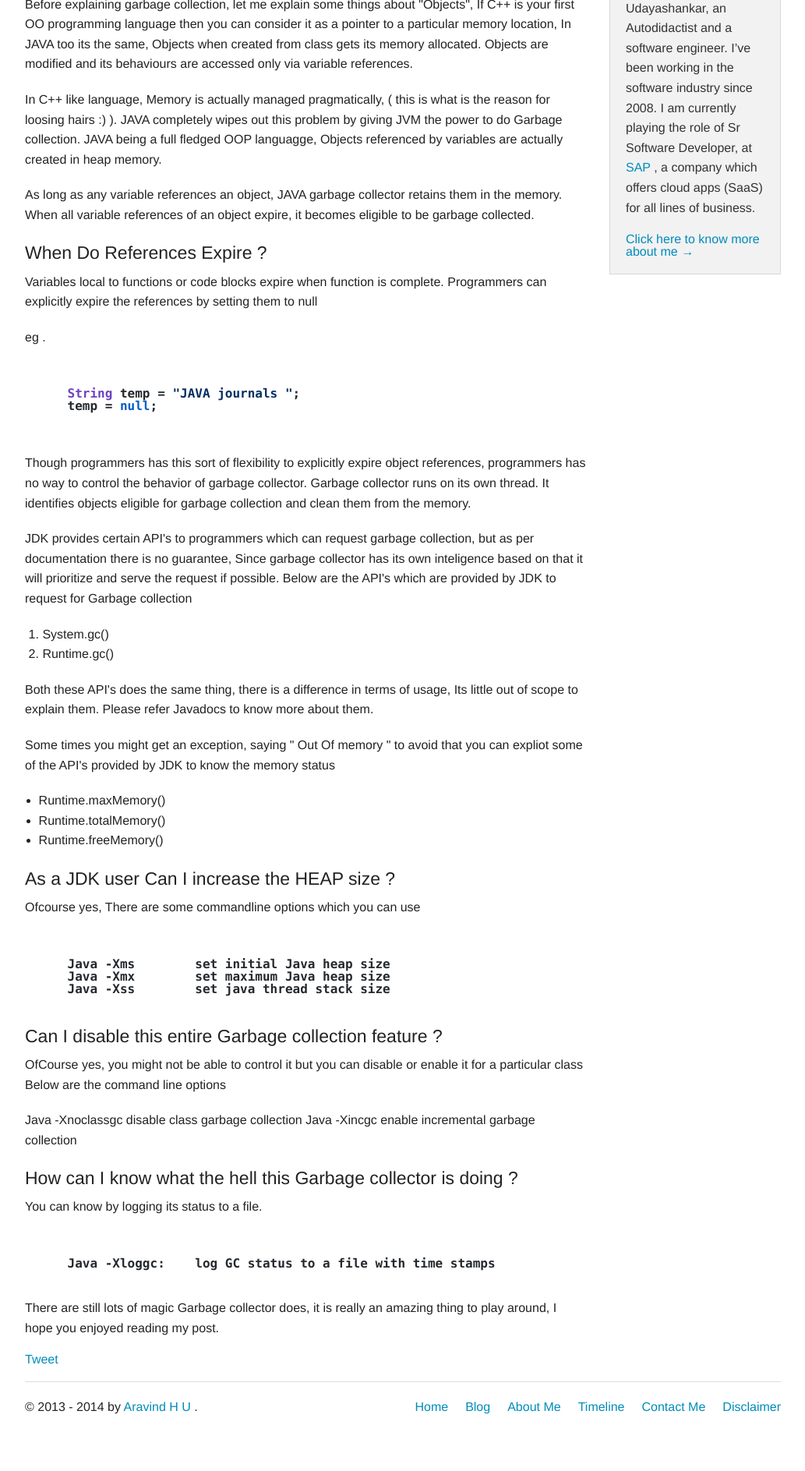
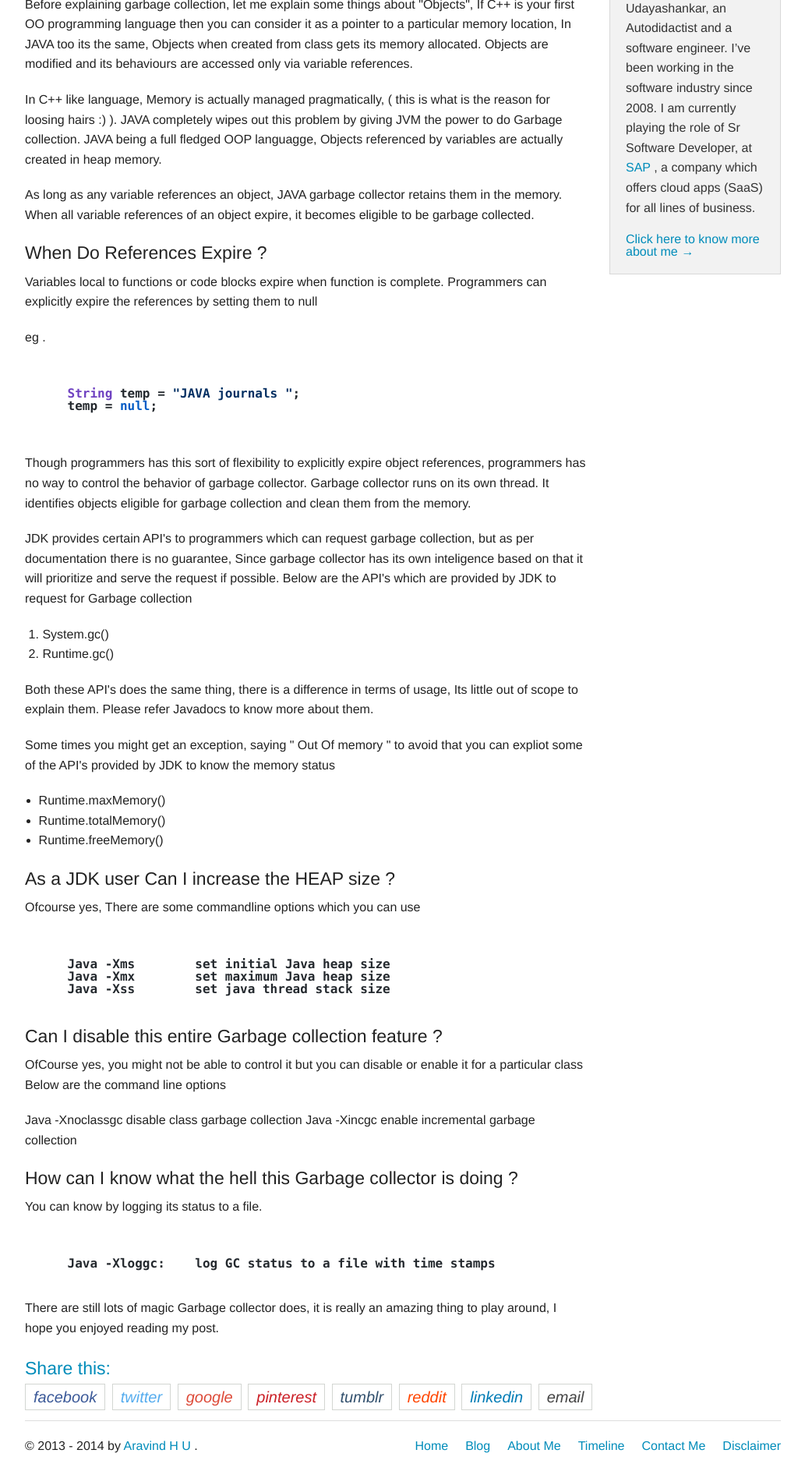
Before and after one commit to aravind666/aravind666.github.io, a Jekyll site: the page built from _posts/2015-12-13-how-garbage-collection-works.html, in a window 1280 px wide, cut to the strip 324-2211 px from the top of the page. Shown: the whole strip at 78% size, without its empty margins (123-1156 px from the left). Built offline with Jekyll 4.4.1, drawn with Linux system fonts in a browser that asks for light colours; nearby versions of some CDN libraries; Markdown is read by kramdown in place of the engine named in the settings; comment, search, counter and statistics services are not loaded; before the commit the page ends 2162 px from its top, so only the background shows below that.

```diff
--- /dev/null
+++ b/_includes/social_media_bar.html
@@ -0,0 +1,52 @@
+<div id="share-bar" class="large-10 columns">
+    <h4><a href="#">Share this:</a></h4>
+    <div class="share-buttons">
+        <a  href="https://www.facebook.com/sharer/sharer.php?u={{ site.url }}{{ site.baseurl }}{{ page.url }}"
+            onclick="window.open(this.href, 'pop-up', 'left=20,top=20,width=500,height=500,toolbar=1,resizable=0'); return false;"
+            title="Share on Facebook" >
+            <i class="fa fa-facebook-official share-button"> facebook</i>
+        </a>
+
+        <a  href="https://twitter.com/intent/tweet?text={{ page.title }}&url={{ site.url }}{{ site.baseurl }}{{ page.url }}"
+            onclick="window.open(this.href, 'pop-up', 'left=20,top=20,width=500,height=500,toolbar=1,resizable=0'); return false;"
+            title="Share on Twitter" >
+            <i class="fa fa-twitter share-button"> twitter</i>
+        </a>
+
+        <a  href="https://plus.google.com/share?url={{ site.url }}{{ site.baseurl }}{{ page.url }}"
+            onclick="window.open(this.href, 'pop-up', 'left=20,top=20,width=500,height=500,toolbar=1,resizable=0'); return false;"
+            title="Share on Google+" >
+            <i class="fa fa-google-plus share-button"> google</i>
+        </a>
+
+        <a  href="https://www.pinterest.com/pin/create/button/?url={{ site.url }}{{ site.baseurl }}{{ page.url }}"
+            onclick="window.open(this.href, 'pop-up', 'left=20,top=20,width=900,height=500,toolbar=1,resizable=0'); return false;"
+            title="Share on Pinterest" >
+            <i class="fa fa-pinterest-p share-button"> pinterest</i>
+        </a>
+
+        <a  href="https://www.tumblr.com/share/link?url={{ site.url }}{{ site.baseurl }}{{ page.url }}"
+            onclick="window.open(this.href, 'pop-up', 'left=20,top=20,width=900,height=500,toolbar=1,resizable=0'); return false;"
+            title="Share on Tumblr" >
+            <i class="fa fa-tumblr share-button"> tumblr</i>
+        </a>
+
+        <a  href="http://www.reddit.com/submit?url={{ site.url }}{{ site.baseurl }}{{ page.url }}"
+            onclick="window.open(this.href, 'pop-up', 'left=20,top=20,width=900,height=500,toolbar=1,resizable=0'); return false;"
+            title="Share on Reddit" >
+            <i class="fa fa-reddit-alien share-button"> reddit</i>
+        </a>
+
+        <a  href="https://www.linkedin.com/shareArticle?mini=true&url={{ site.url }}{{ site.baseurl }}{{ page.url }}&title={{ page.title }}&summary={{ page.description }}&source={{ site.title }}"
+            onclick="window.open(this.href, 'pop-up', 'left=20,top=20,width=500,height=500,toolbar=1,resizable=0'); return false;"
+            title="Share on LinkedIn" >
+            <i class="fa fa-linkedin share-button"> linkedin</i>
+        </a>
+
+        <a  href="mailto:?subject={{ page.title }}&amp;body=Check out this site {{ site.url }}{{ site.baseurl }}{{ page.url }}"
+            title="Share via Email" >
+            <i class="fa fa-envelope share-button"> email</i>
+        </a>
+    </div>
+
+</div>
--- a/_layouts/post.html
+++ b/_layouts/post.html
@@ -9,16 +9,10 @@
             <h6>Written by <a href="/aboutme">{{ page.author }}</a> on {{ page.date | date: "%b %-d, %Y" }}</h6>
                     {{ content }}
         </article>
-        <script type="IN/Share" data-url="{{site.url}}{{page.url}}" data-counter="right"></script>
-        <a href="https://twitter.com/share" class="twitter-share-button">Tweet</a>
+    </div>
+    {% include side_bar_blog.html %}
 
-
-    </div>
-
-    {% include side_bar_blog.html %}
 </div>
-
-<script src="//platform.linkedin.com/in.js" type="text/javascript">
-    lang: en_US
-</script>
-<script>!function(d,s,id){var js,fjs=d.getElementsByTagName(s)[0],p=/^http:/.test(d.location)?'http':'https';if(!d.getElementById(id)){js=d.createElement(s);js.id=id;js.src=p+'://platform.twitter.com/widgets.js';fjs.parentNode.insertBefore(js,fjs);}}(document, 'script', 'twitter-wjs');</script>
+<div class="row">
+{% include social_media_bar.html %}
+</div>
--- a/css/site.css
+++ b/css/site.css
@@ -154,3 +154,97 @@
 	z-index: 9999;
 	background: url('/img/loading-gear.gif') 50% 50% no-repeat rgb(249,249,249);
 }
+
+
+
+/* Share Bar */
+#share-bar {
+    font-size: 20px;
+}
+
+/* Title */
+#share-bar h4 {
+    margin-bottom: 10px;
+    font-weight: 500;
+}
+
+/* All buttons */
+.share-buttons {
+}
+
+/* Each button */
+.share-button {
+    margin: 0px;
+    margin-bottom: 10px;
+    margin-right: 3px;
+    border: 1px solid #D3D6D2;
+    padding: 5px 10px 5px 10px;
+}
+.share-button:hover {
+    opacity: 1;
+    color: #ffffff;
+}
+
+/* Facebook button */
+.fa-facebook-official {
+    color: #3b5998;
+}
+.fa-facebook-official:hover {
+    background-color: #3b5998;
+}
+
+/* Twitter button */
+.fa-twitter {
+    color: #55acee;
+}
+.fa-twitter:hover {
+    background-color: #55acee;
+}
+
+/* Google-PLus button */
+.fa-google-plus {
+    color: #dd4b39;
+}
+.fa-google-plus:hover {
+    background-color: #dd4b39;
+}
+
+/* Pinterest button */
+.fa-pinterest-p {
+    color: #cb2027;
+}
+.fa-pinterest-p:hover {
+    background-color: #cb2027;
+}
+
+/* Tumblr button */
+.fa-tumblr {
+    color: #32506d;
+}
+.fa-tumblr:hover {
+    background-color: #32506d;
+}
+
+/* Reddit button */
+.fa-reddit-alien {
+    color: #ff4500;
+}
+.fa-reddit-alien:hover {
+    background-color: #ff4500;
+}
+
+/* LinkedIn button */
+.fa-linkedin {
+    color: #007bb5;
+}
+.fa-linkedin:hover {
+    background-color: #007bb5;
+}
+
+/* Email button */
+.fa-envelope {
+    color: #444444;
+}
+.fa-envelope:hover {
+    background-color: #444444;
+}
```
Also changed, not shown: _posts/2019-01-06-Techniques-to-build-applications-with-high-availability.html (added, +55 -0 lines), img/availability.png (added).
